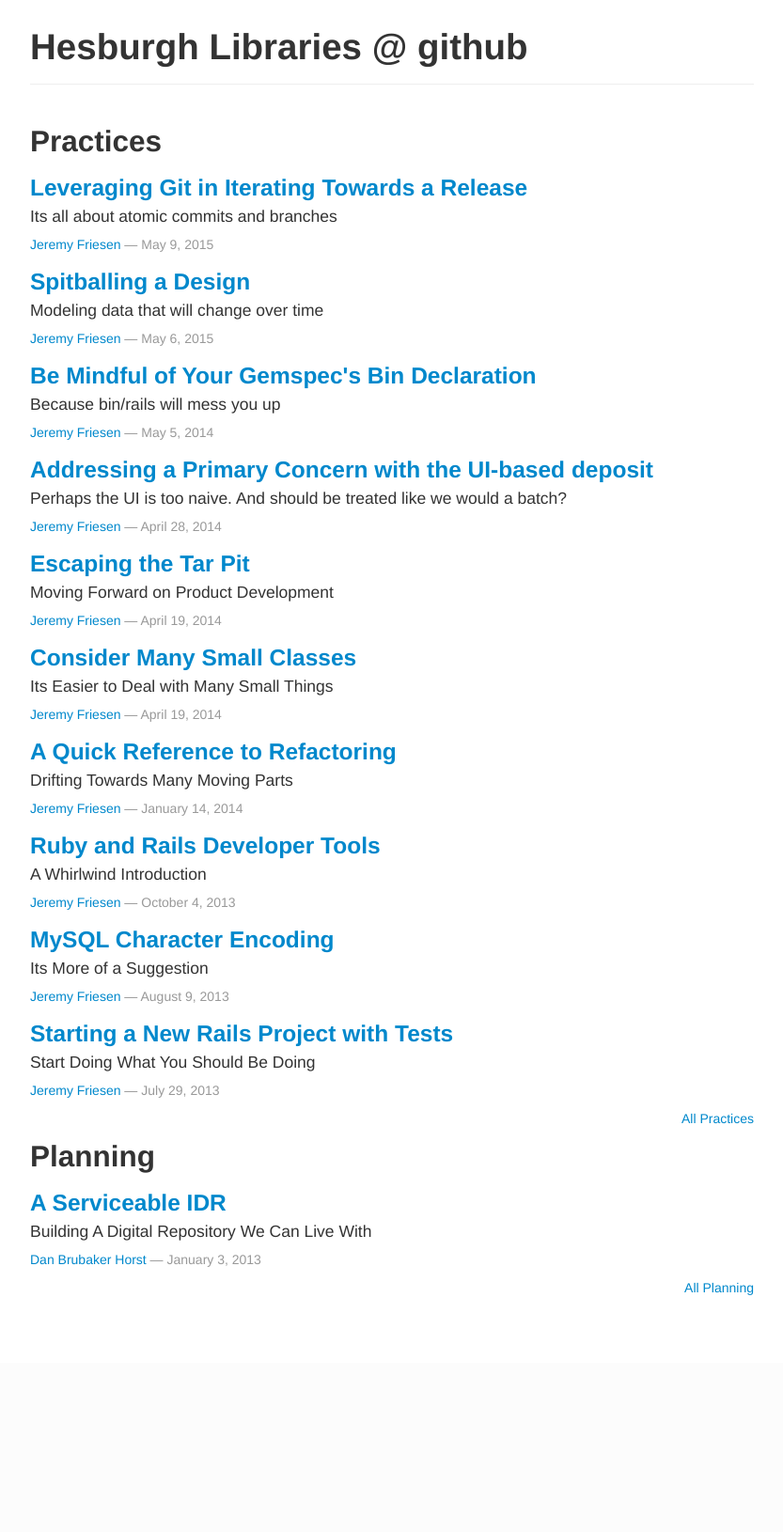
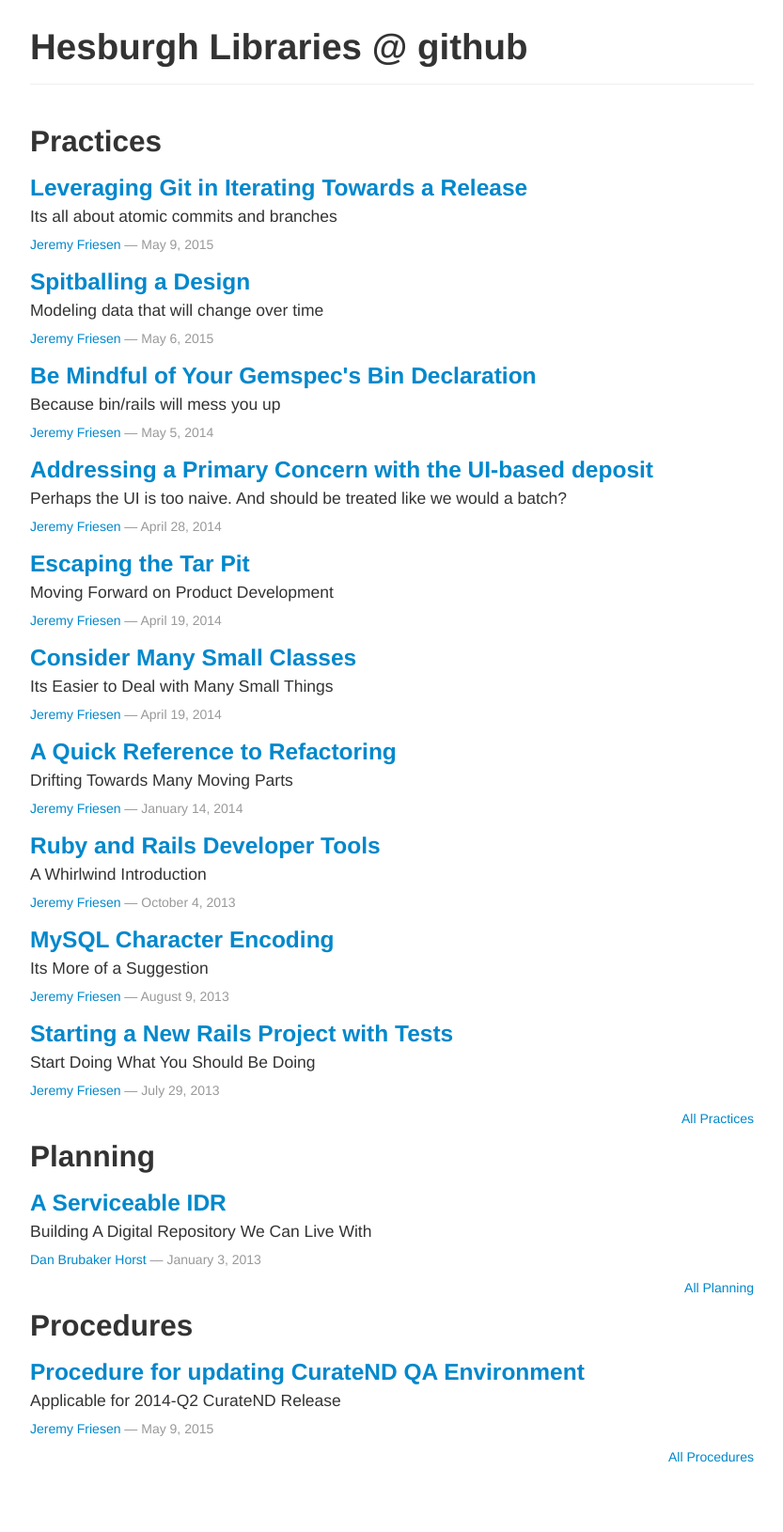
Before and after one commit to terrellt/ndlib.github.io, a Jekyll site: the page built from index.html, in a window 1280 px wide. Shown: the whole page at 94% size, without its empty margins (223-1056 px from the left). Built offline with Jekyll 4.4.1, drawn with Linux system fonts in a browser that asks for light colours; Markdown is read by kramdown in place of the engine named in the settings; before the commit the page ends 1450 px from its top, so only the background shows below that; part of the change alters nothing that is shown.

Commit message:
Updating procedure for deploying QA changes

```diff
--- a/_config.yml
+++ b/_config.yml
@@ -17,6 +17,7 @@ exclude:
 sorted_categories:
   - practices
   - planning
+  - procedures
 
 host: ndlib.github.io
 description: Notre Dame Hesburgh Libraries developer blog
--- /dev/null
+++ b/_posts/2015-05-09-procedure-for-updating-curatend-qa-environment.md
@@ -0,0 +1,59 @@
+---
+author:   jeremyf
+category: procedures
+filename: 2015-05-09-procedure-for-updating-curatend-qa-environment.md
+layout:   post
+tagline:  Applicable for 2014-Q2 CurateND Release
+title:    Procedure for updating CurateND QA Environment
+tags:     deploy
+---
+
+## Steps to Refresh the Staging/QA Environment
+
+We are presently using `libvirt8.library.nd.edu` as our quality assurance/staging machine.
+The target audience for this blog post is our internal team.
+However you may find some high level ideas helpful.
+
+First, understand the branching strategy.
+More on [the branching strategy for releasing CurateND](http://ndlib.github.io/practices/leveraging-git-in-iterating-towards-a-release/)
+
+## Make sure that CurateND's code is fresh:
+
+1. In CurateND's `curatend-deploy-2014-04-29` branch
+  1. `bundle update curate`
+  1. commit those changes
+  1. push those changes to CurateND repository
+1. In `curatend-with-vanilla-data` branch
+  1. `git rebase curatend-deploy-2014-04-29`
+  1. `git push -f` those changes to CurateND repository
+
+## Update the Data and Production Code
+
+**ACHTUNG:** Pay attention to the `deploy_tag` parameter.
+Due to the constraints of our Jenkin's implementation, [Capistrano](http://capistranorb.com/) tasks must be run from the `master` branch.
+Which means these maintenance tasks are on our `master` branch.
+
+1. Rebuild the Fedora, SOLR, application database
+  * [Jenkin's Task](https://jenkins.library.nd.edu/jenkins/job/CurateND-FedoraDB-Rebuild/build?delay=0sec)
+    * **host:** libvirt8.library.nd.edu
+1. Migrate the application database to reflect
+  * [Jenkin's Task](https://jenkins.library.nd.edu/jenkins/job/CurateND-STANDALONE/build?delay=0sec)
+    * **cap_task:** maintenance:vanilla_to_nd_schema
+    * **host:** libvirt8
+    * **deploy_tag:** master
+1. Migrate the work data structures
+  * [Jenkin's Task](https://jenkins.library.nd.edu/jenkins/job/CurateND-STANDALONE/build?delay=0sec)
+    * **cap_task:** maintenance:migrate_metadata
+    * **host:** libvirt8
+    * **deploy_tag:** master
+1. Deploy the application changes
+  * [Jenkin's Task](https://jenkins.library.nd.edu/jenkins/job/CurateND-STANDALONE/build?delay=0sec)
+    * **cap_task:** deploy
+    * **host:** libvirt8
+    * **deploy_tag:** curatend-with-vanilla-data
+
+## Go visit [libvirt8.library.nd.edu](https://libvirt8.library.nd.edu)
+
+Now go and kick the tires.
+If you find problems, report and capture those.
+It may require a updating the code or refreshing the data.
```
